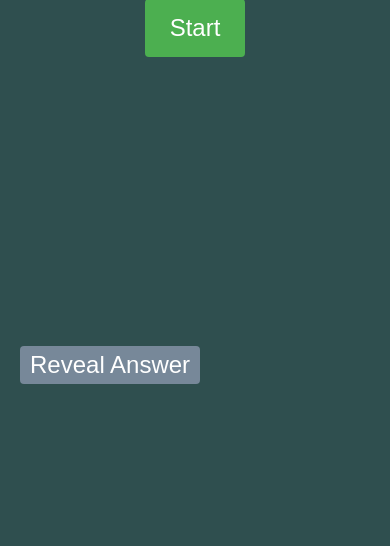
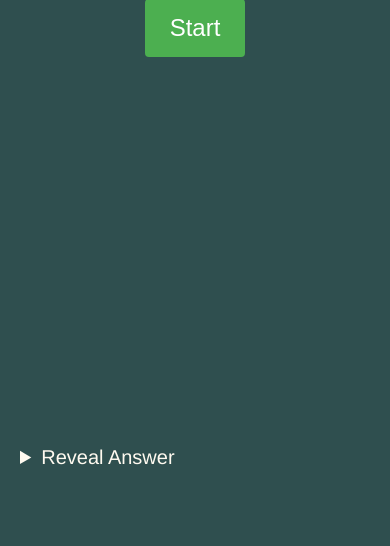
Before and after one commit to nreis11/4_is_cosmic, a PHP site: page /index.html in a window 390 px wide. Shown: the part 298-844 px from the top of the page. Run offline with PHP 8.4, Linux system fonts and the light colour scheme.

Commit message:
Fix responsive CSS

```diff
--- a/index.css
+++ b/index.css
@@ -14,11 +14,12 @@ h1 {
 }
 
 #response {
-  font-size: 42px;
+  font-size: 36px;
   text-align: center;
 }
 
 #main {
+  height: 53vh;
   margin: auto;
   text-align: center;
 }
@@ -26,22 +27,6 @@ h1 {
 #start-btn {
   background-color: #4caf50;
   padding: 15px 25px;
-}
-
-footer {
-  margin: auto;
-  max-width: 500px;
-  height: 200px;
-  position: fixed;
-  bottom: 0px;
-}
-
-#answer-btn {
-  background-color: lightslategrey;
-}
-
-#answer {
-  display: none;
 }
 
 button {
--- a/index.html
+++ b/index.html
@@ -27,12 +27,12 @@
       <p id="response"></p>
     </div>
     <footer>
-      <button id="answer-btn">Reveal Answer</button>
-      <p id="answer">
+      <details id="answer">
+        <summary>Reveal Answer</summary>
         The next number is calculated by the length of the number provided in
         word form. For example, the number 5 results in "five", which is a
         length of 4. "four" ends the sequence.
-      </p>
+      </details>
     </footer>
 
     <script src="helpers.js" type="module"></script>
--- a/index.js
+++ b/index.js
@@ -36,8 +36,9 @@ function handleInput(input) {
       speakUtterance(msg);
       input = len.toString();
     }
-    response.innerHTML += `${input} is cosmic!`;
-    speakUtterance(`${input} is cosmic!`);
+    msg = `${input} is cosmic!`;
+    response.innerHTML += msg;
+    speakUtterance(msg);
   }
 }
 
```
